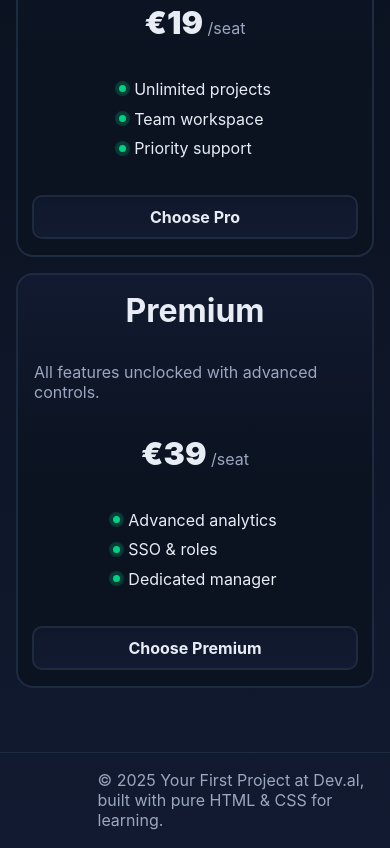
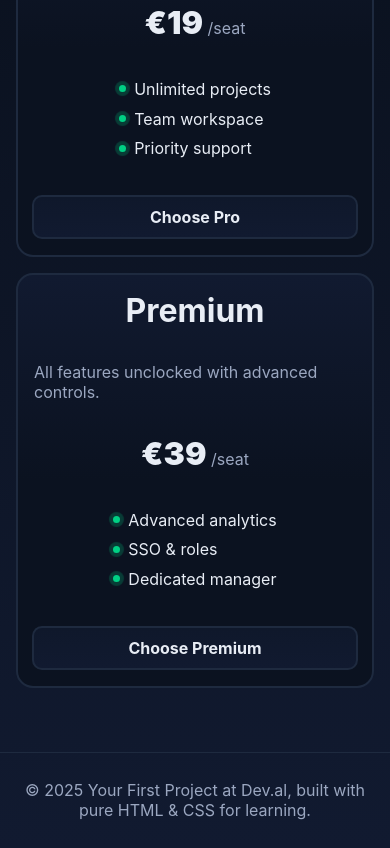
Before and after one commit to everythingisunavailable/dev.al-internship-price-page, a plain HTML site: page index.html in a window 390 px wide. Shown: the part 897-1745 px from the top of the page. Drawn offline with Linux system fonts and the light colour scheme.

Commit message:
fix footer alignment on mobile

```diff
--- a/style.css
+++ b/style.css
@@ -396,6 +396,13 @@ footer{
 	.card-front, .card-back{
 		padding-inline: 1rem;
 	}
+
+    footer{
+        padding-left: 0;
+        padding-inline: 10px;
+        justify-content: center;
+        text-align: center;
+    }
 }
 
 .card-back {
```
